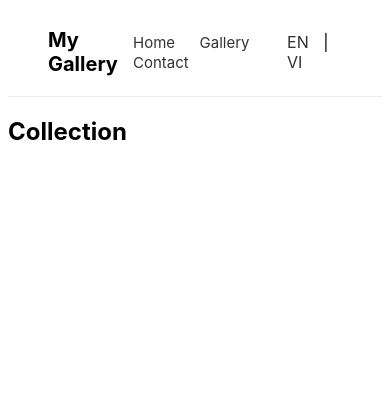
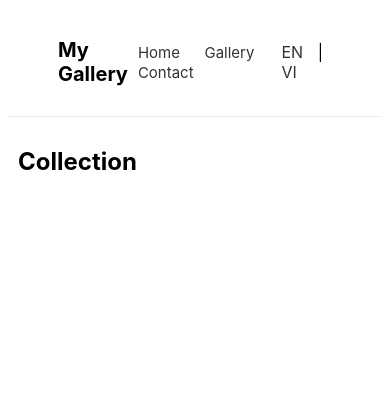
Before and after one commit to voanhkiet/painting-site, a Flask app: page /gallery in a window 390 px wide. Shown: the top 420 px of the page. Run offline with Flask 3, Linux system fonts and the light colour scheme; data that the repository does not hold is empty.

Commit message:
update all

```diff
--- a/static/css/style.css
+++ b/static/css/style.css
@@ -110,6 +110,7 @@ body {
     max-width: 1400px;
     margin: 0 auto;
     padding: 12px;
+    width: 100%;
 }
 
 /* columns created by JS */
@@ -122,11 +123,11 @@ body {
 
 @media (max-width: 600px) {
     .gallery {
-        flex-direction: row;
+        padding: 8px;
     }
 
-    .gallery > div {
-        flex: 1;
+    .card {
+        border-radius: 10px;
     }
 }
 
@@ -703,3 +704,23 @@ nav a {
     flex-direction: column;
     gap: 20px;
 }
+
+.container {
+    width: 100%;
+    max-width: 1400px;
+    margin: 0 auto;
+    padding: 16px;
+}
+
+/* 📱 Mobile fix */
+@media (max-width: 768px) {
+    .container {
+        max-width: 100%;
+        padding: 10px;
+    }
+}
+.header-inner {
+    display: flex;
+    justify-content: space-between;
+    align-items: center;
+}
--- a/templates/base.html
+++ b/templates/base.html
@@ -13,6 +13,7 @@
 <body>
 
 <header class="header">
+    <div class="container header-inner">
         <div class="logo">My Gallery</div>
 
         <nav>
@@ -25,9 +26,12 @@
             <a href="?lang=en">EN</a> |
             <a href="?lang=vi">VI</a>
         </div>
+    </div>
 </header>
+<div class="container">
 
     {% block content %}{% endblock %}
+</div>
 
 <!-- Zalo button -->
 <a href="https://zalo.me/+84939742254" target="_blank" class="zalo-button">
--- a/templates/gallery.html
+++ b/templates/gallery.html
@@ -425,7 +425,7 @@ window.addEventListener("resize", () => {
 });
 
 function getColumnCount() {
-    if (window.innerWidth < 600) return 1;   // phone
+    if (window.innerWidth < 500) return 1;   // phone
     if (window.innerWidth < 900) return 2;   // tablet
     if (window.innerWidth < 1200) return 3;  // small laptop
     return 4; // desktop
```
Lines whose indentation alone changed are shown as unchanged.
